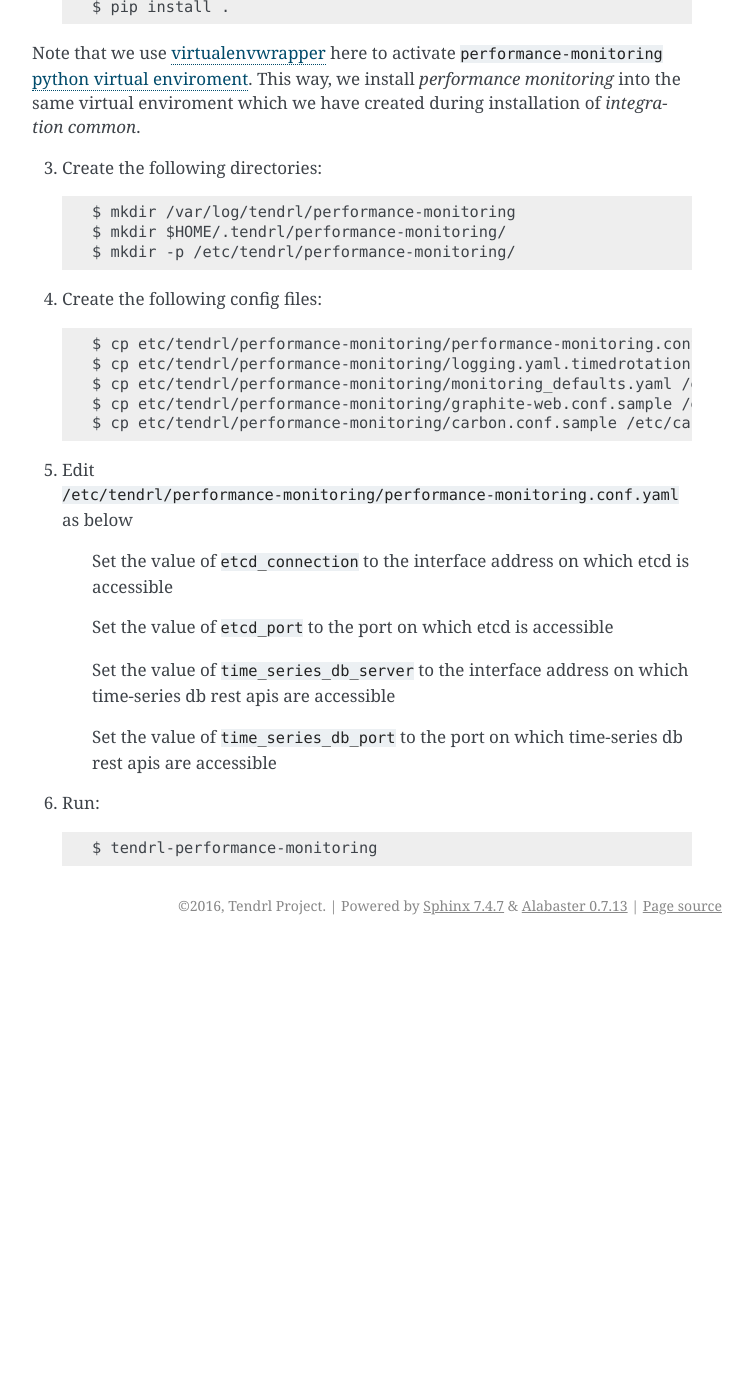
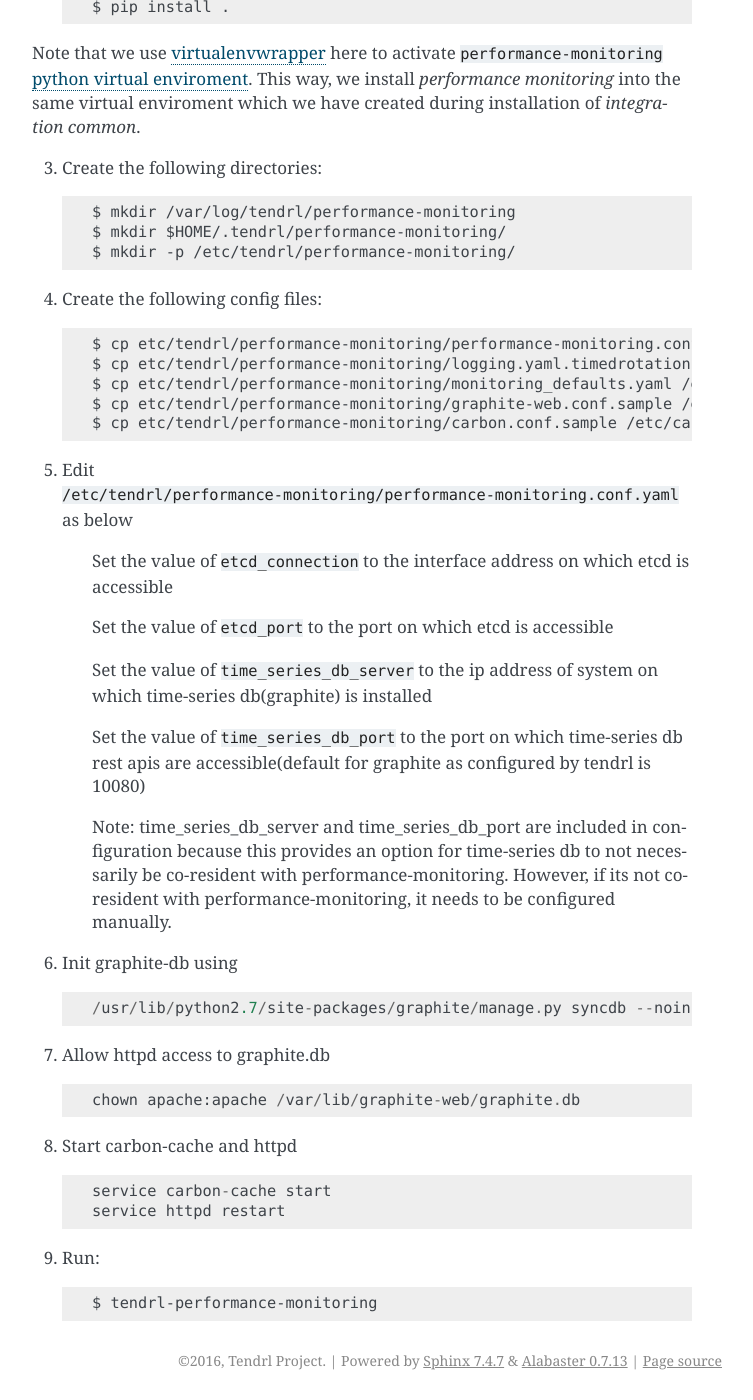
Before and after one commit to fbalak/performance-monitoring, a Sphinx documentation site: the page built from doc/source/installation.rst, in a window 1280 px wide and 1400 px high, scrolled down 534 px. Shown: the whole window, without its empty margins (388-1141 px from the left). Built offline with Sphinx 7.4.7, drawn with Linux system fonts in a browser that asks for light colours; before the commit the page ends 1479 px from its top, so only the background shows below that.

Commit message:
Add details to installation.rst
tendrl-bug-id: Tendrl/documentation#76
Signed-off-by: anmolbabu <anmolbudugutta@gmail.com>

```diff
--- a/doc/source/installation.rst
+++ b/doc/source/installation.rst
@@ -53,10 +53,25 @@
 
     Set the value of ``etcd_port`` to the port on which etcd is accessible
 
-    Set the value of ``time_series_db_server`` to the interface address on which time-series db rest apis are accessible
+    Set the value of ``time_series_db_server`` to the ip address of system on which time-series db(graphite) is installed
 
-    Set the value of ``time_series_db_port`` to the port on which time-series db rest apis are accessible
+    Set the value of ``time_series_db_port`` to the port on which time-series db rest apis are accessible(default for graphite as configured by tendrl is 10080)
 
-6. Run::
+    Note: time_series_db_server and time_series_db_port are included in configuration because this provides an option for time-series db to not necessarily be co-resident with performance-monitoring. However, if its not co-resident with performance-monitoring, it needs to be configured manually.
+
+6. Init graphite-db using ::
+
+    /usr/lib/python2.7/site-packages/graphite/manage.py syncdb --noinput
+
+7. Allow httpd access to graphite.db ::
+
+    chown apache:apache /var/lib/graphite-web/graphite.db
+
+8. Start carbon-cache and httpd ::
+
+    service carbon-cache start
+    service httpd restart
+
+9. Run::
 
     $ tendrl-performance-monitoring
```
